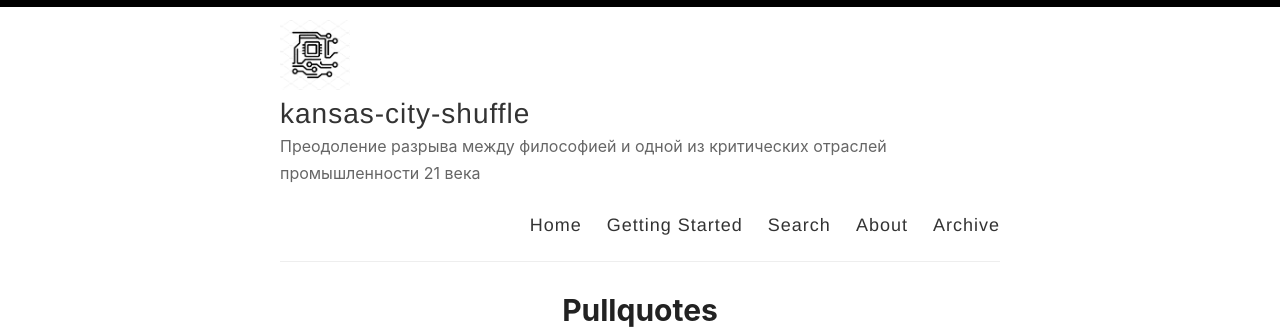
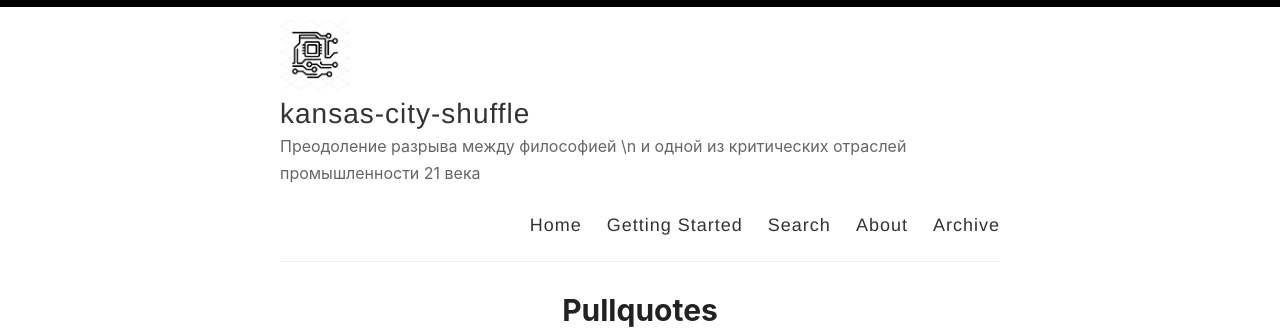
Before and after one commit to shuffle-true/shuffle-true.github.io, a Jekyll site: the page built from index.html, in a window 1280 px wide and 900 px high. Shown: the top 329 px of the window. Built offline with Jekyll 4.4.1, drawn with Linux system fonts in a browser that asks for light colours; the list of posts is cut into pages by our own code.

```diff
--- a/_config.yml
+++ b/_config.yml
@@ -9,7 +9,7 @@ name: kansas-city-shuffle
 author: Андрей Р.
 
 # Short bio or description (displayed in the header)
-description: Преодоление разрыва между философией и одной из критических отраслей промышленности 21 века
+description: Преодоление разрыва между философией \n и одной из критических отраслей промышленности 21 века
 
 # URL of your avatar or profile pic (you could use your GitHub profile pic)
 avatar: /images/logo.jpg
```
